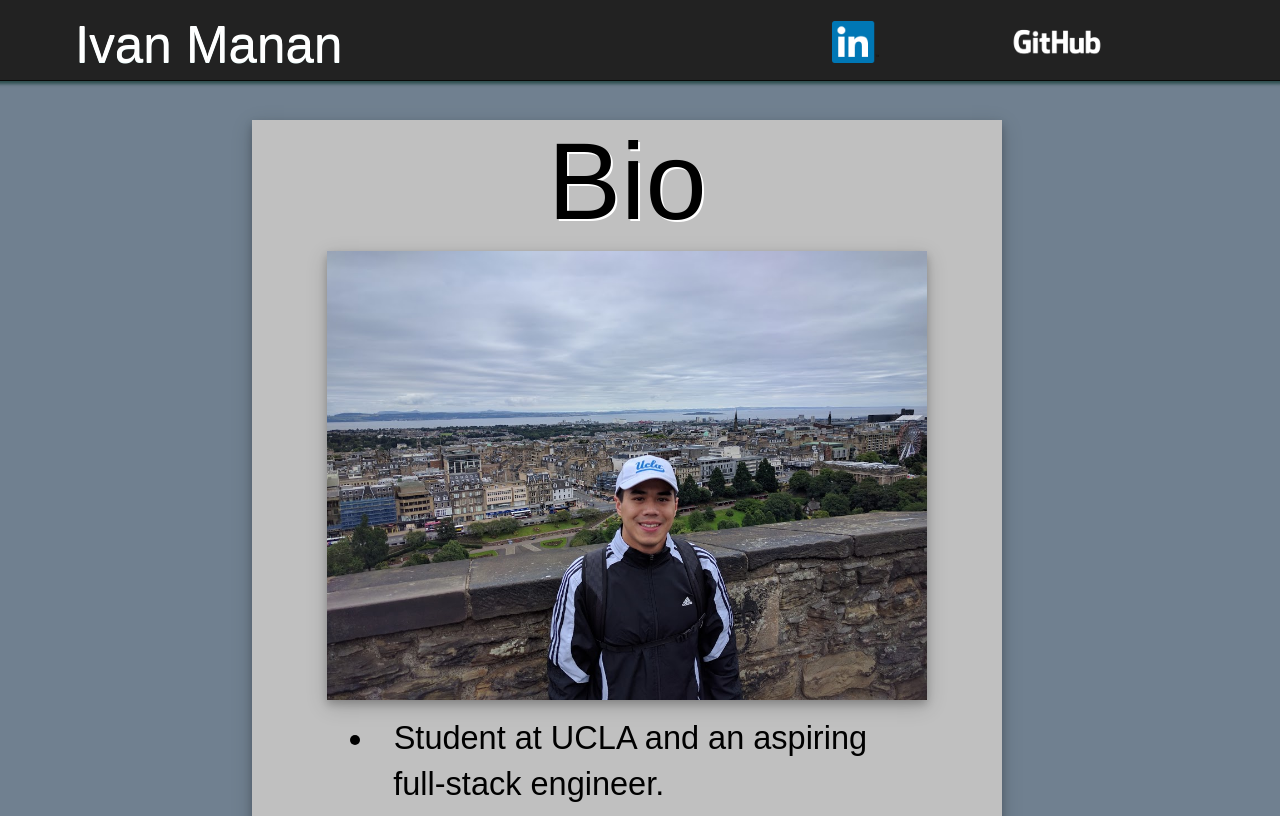
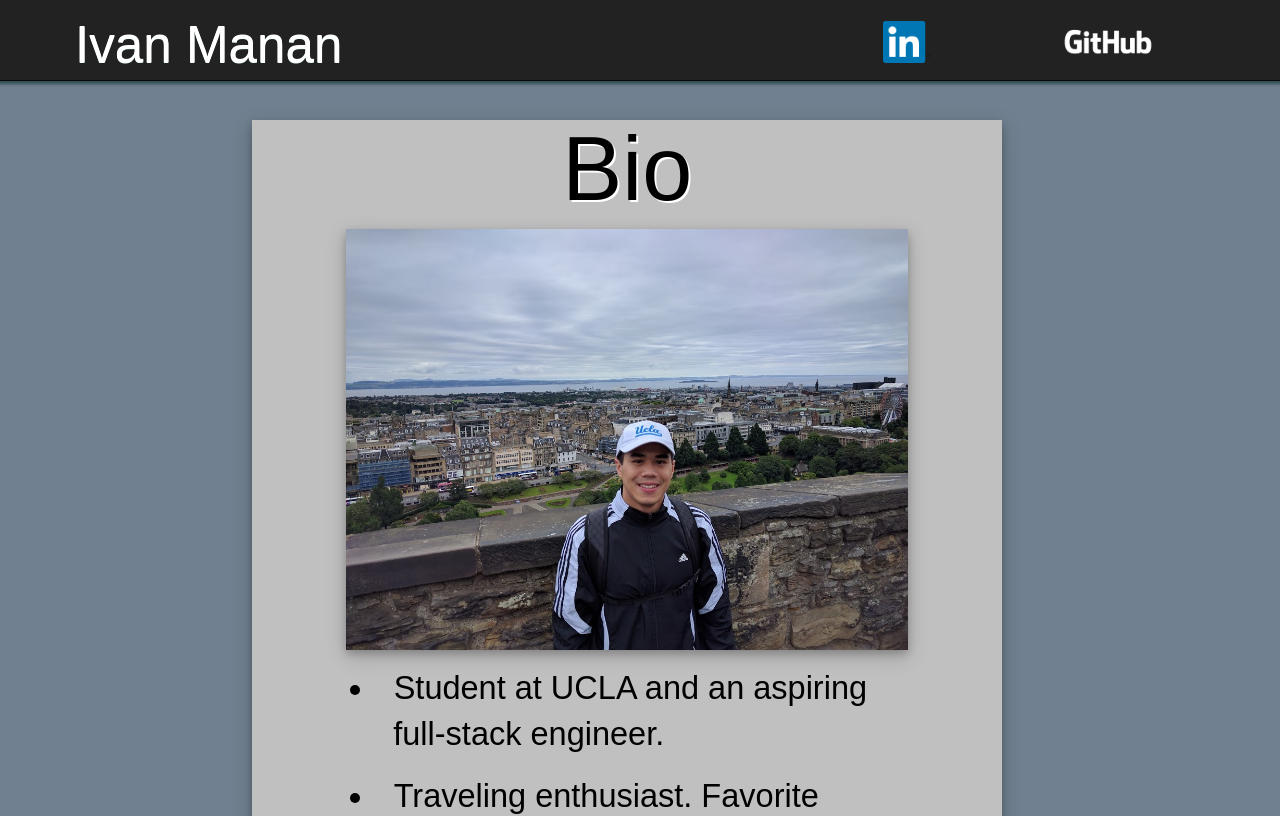
Before and after one commit to ivanmanan/Personal-Website, a React (Create React App) app: page / in a window 1280 px wide. Shown: the top 816 px of the page. Built offline with nearby package versions, Linux system fonts and the light colour scheme.

Commit message:
Need to fix font scaling

```diff
--- a/src/styles.css
+++ b/src/styles.css
@@ -19,7 +19,8 @@ body{
 #heading{
     margin-left: 45px;
     /* font-size: 600%; */
-    font-size: 4vw;
+    /* font-size: 4vw; */
+    font-size: 4vmax;
     color: white;
     text-shadow: 0px 0.5px azure;
     display: inline-block;
@@ -47,7 +48,7 @@ body{
 .github-logo {
     width: 100px;
     height: 42px;
-    margin-right: 10vw;
+    margin-right: 6vw;
 }
 img{
     -khtml-user-select: none;
@@ -72,8 +73,7 @@ h1, li, p{
     padding-bottom: 10px;
 }
 .projectItem h1{
-    font-size: 1100%;
-    /* font-size: 6vw; */
+    font-size: 900%;
     text-shadow: 2px 2px white;
 }
 .projectItem li{
@@ -86,8 +86,8 @@ h1, li, p{
     margin-top: 15px;
 }
 .projectItem img{
-    max-width: 80%;
-    max-height: 70%;
+    max-width: 75%;
+    max-height: 65%;
     width: auto;
     height: auto;
     box-shadow: 0 4px 8px 0 rgba(0, 0, 0, 0.2), 0 6px 20px 0 rgba(0, 0, 0, 0.19);
```
